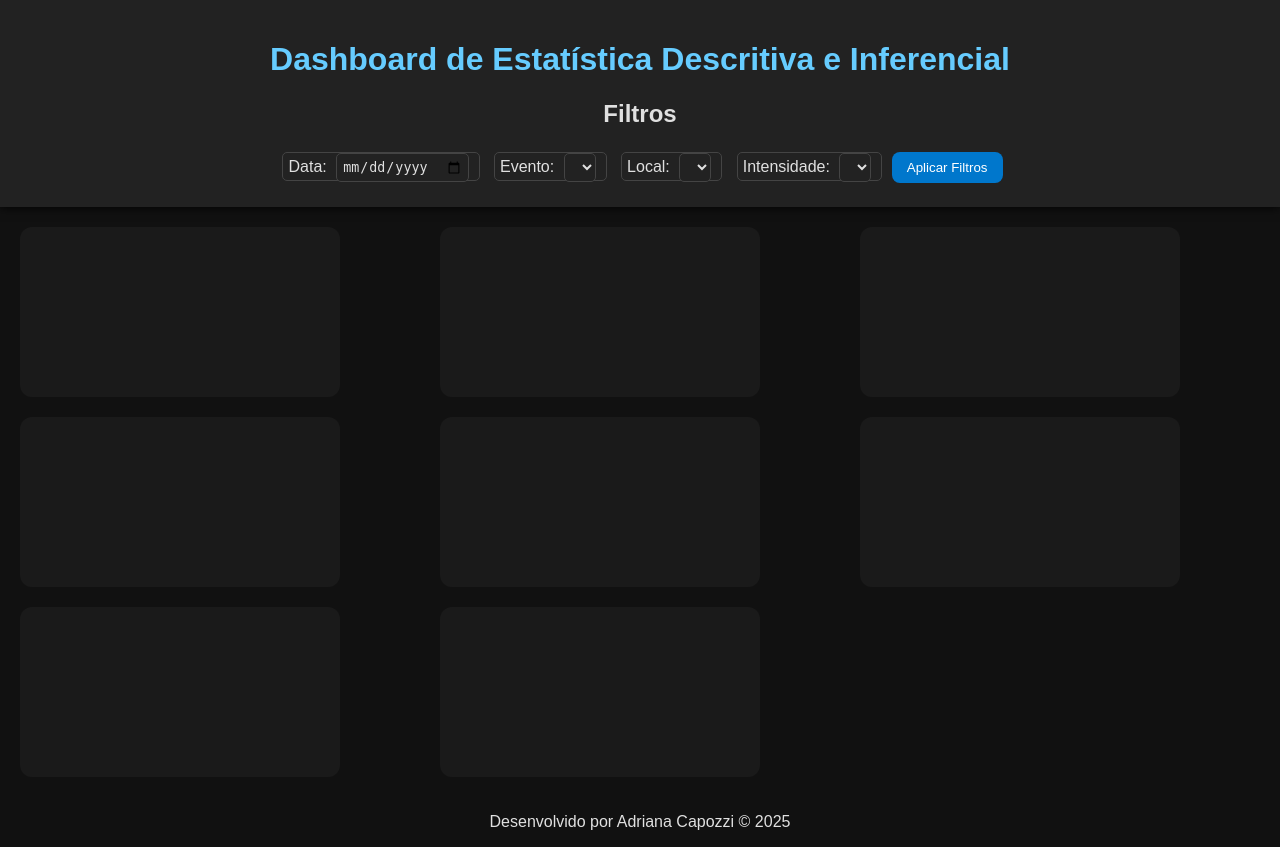
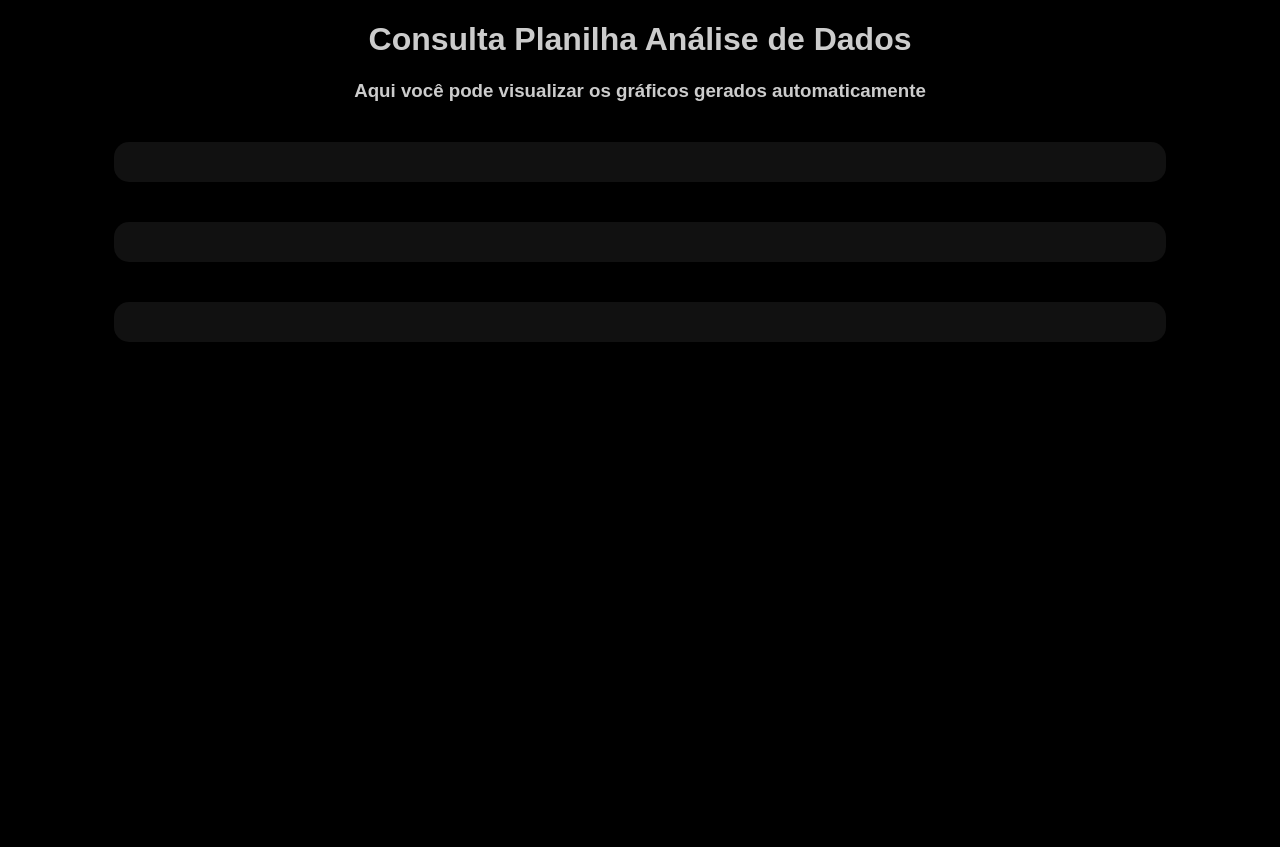
Before and after one commit to AdrianaCapozzi/analise_hidrologia_sv_v2, a Flask app: template templates/index.html in a window 1280 px wide. After the commit the page ends 342 px from the top, so only its background shows below. Run offline with Flask 3, Linux system fonts and the light colour scheme; the template is opened without the code that fills it, so the values that code supplies are empty; a map, chart or similar area stays blank.

Commit message:
update html

```diff
--- a/templates/index.html
+++ b/templates/index.html
@@ -1,45 +1,30 @@
 <!DOCTYPE html>
 <html lang="pt-BR">
 <head>
-  <meta charset="UTF-8" />
-  <meta name="viewport" content="width=device-width, initial-scale=1.0" />
-  <title>Dashboard Estatístico - Análise de Dados</title>
-  <link rel="stylesheet" href="style.css" />
-  <script src="libs/chart.min.js"></script>
-  <script src="libs/xlsx.full.min.js"></script>
-  <script src="libs/papaparse.min.js"></script>
+    <meta charset="UTF-8">
+    <title>Dashboard de Análise</title>
+    <style>
+        body {
+            background-color: #000;
+            color: #ccc;
+            font-family: Arial, sans-serif;
+            text-align: center;
+        }
+        .grafico {
+            margin: 40px auto;
+            width: 80%;
+            background-color: #111;
+            border-radius: 15px;
+            padding: 20px;
+        }
+    </style>
 </head>
+<body>
+    <h1>Consulta Planilha Análise de Dados</h1>
+    <h3>Aqui você pode visualizar os gráficos gerados automaticamente</h3>
 
-<body>
-  <header>
-    <h1>Dashboard de Estatística Descritiva e Inferencial</h1>
-    <h2>Filtros</h2>
-    <div id="filtros">
-      <label>Data: <input type="date" id="filtroData"></label>
-      <label>Evento: <select id="filtroEvento"></select></label>
-      <label>Local: <select id="filtroLocal"></select></label>
-      <label>Intensidade: <select id="filtroIntensidade"></select></label>
-      <button id="btnFiltrar">Aplicar Filtros</button>
-    </div>
-  </header>
-
-  <main>
-    <section class="graficos">
-      <canvas id="grafico1"></canvas>
-      <canvas id="grafico2"></canvas>
-      <canvas id="grafico3"></canvas>
-      <canvas id="grafico4"></canvas>
-      <canvas id="grafico5"></canvas>
-      <canvas id="grafico6"></canvas>
-      <canvas id="grafico7"></canvas>
-      <canvas id="grafico8"></canvas>
-    </section>
-  </main>
-
-  <footer>
-    <p>Desenvolvido por Adriana Capozzi © 2025</p>
-  </footer>
-
-  <script src="script.js"></script>
+    <div class="grafico">{{ grafico_area|safe }}</div>
+    <div class="grafico">{{ grafico_data|safe }}</div>
+    <div class="grafico">{{ grafico_resp|safe }}</div>
 </body>
 </html>
```
